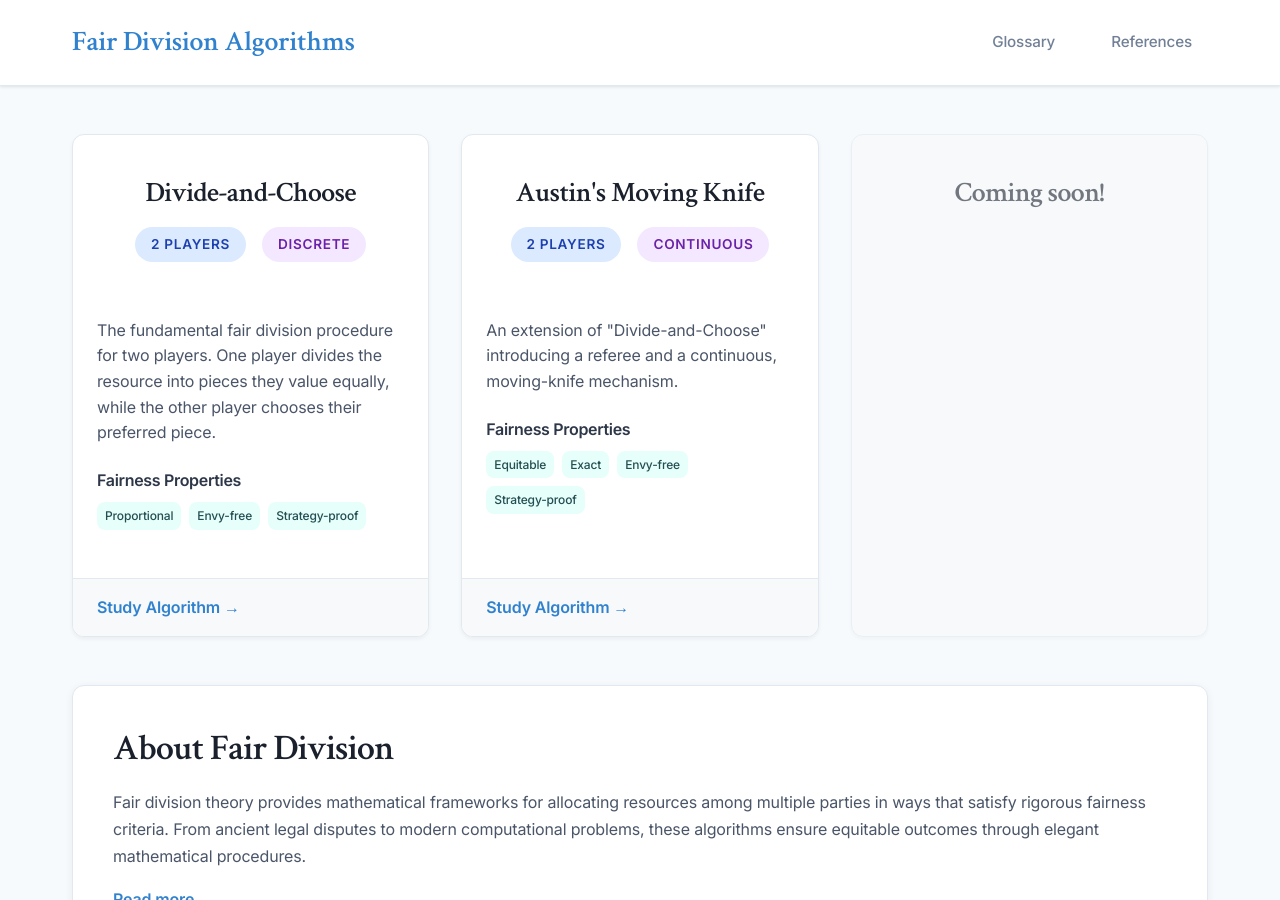
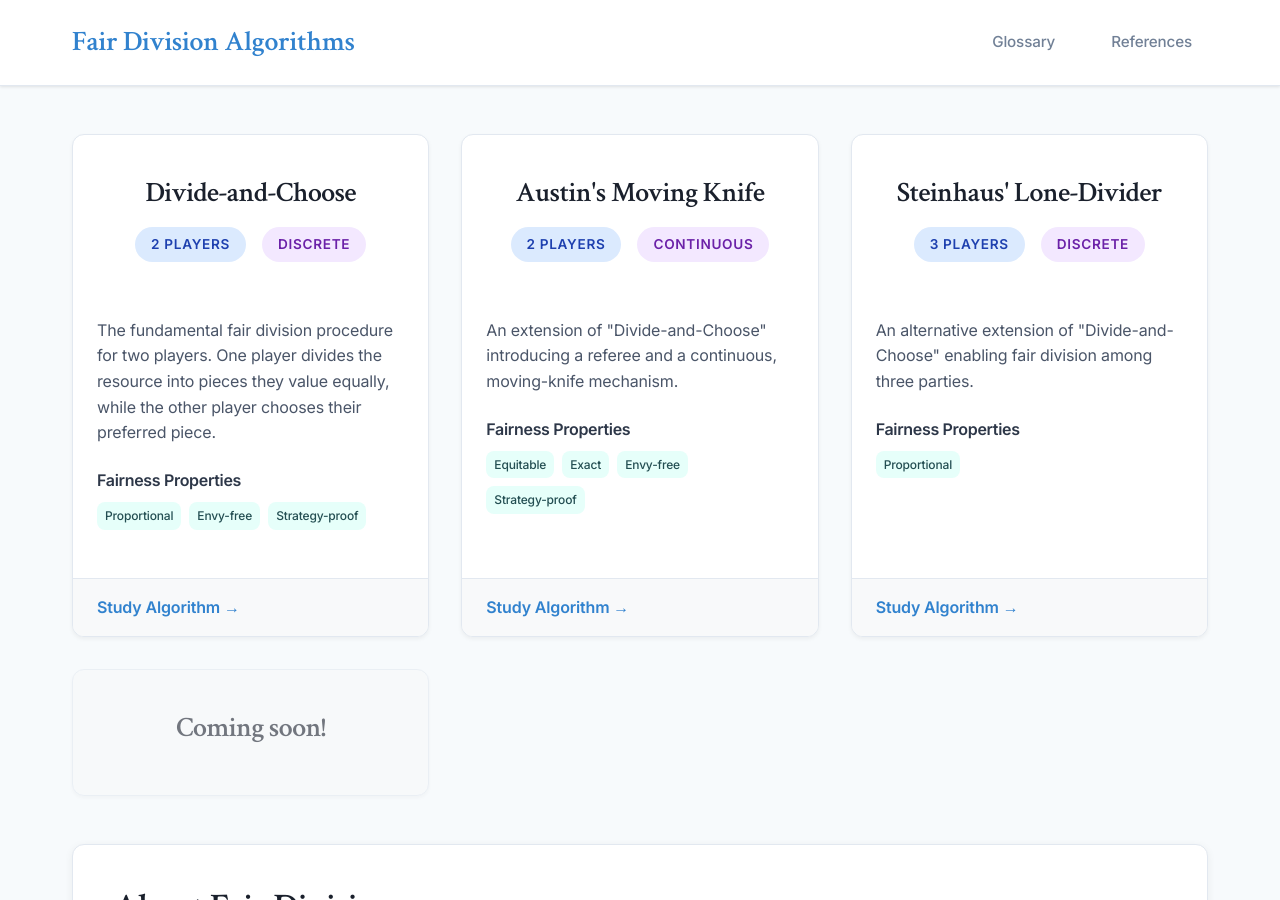
Before and after one commit to amaan-19/fair-division-exercises, a Jekyll site: the page built from index.md, in a window 1280 px wide and 900 px high. Built offline with Jekyll 4.4.1, drawn with Linux system fonts in a browser that asks for light colours; our own code applies the rules of GitHub Pages for plain Markdown files.

Commit message:
started work on steinhaus

```diff
--- a/index.md
+++ b/index.md
@@ -57,6 +57,29 @@ title: Fair Division Algorithms
       </div>
     </div>
 
+    <!-- Steinhaus' Lone-Divider Algorithm Card -->
+    <div class="algorithm-card">
+      <div class="algorithm-header">
+        <h3 class="algorithm-title">Steinhaus' Lone-Divider</h3>
+        <div class="algorithm-meta">
+          <span class="meta-badge players-badge">3 Players</span>
+          <span class="meta-badge complexity-badge">Discrete</span>
+        </div>
+      </div>
+      <div class="algorithm-content">
+        <p class="algorithm-description">An alternative extension of "Divide-and-Choose" enabling fair division among three parties.</p>
+        <div class="algorithm-properties">
+          <h4>Fairness Properties</h4>
+          <div class="property-tags">
+            <span class="property-tag">Proportional</span>
+          </div>
+        </div>
+      </div>
+      <div class="algorithm-footer">
+        <a href="{{ '/algorithms/steinhaus-lone-divider/' | relative_url }}" class="algorithm-link">Study Algorithm →</a>
+      </div>
+    </div>
+
     <!-- Placeholder for future algorithms -->
     <div class="algorithm-card coming-soon">
       <div class="algorithm-header">
```
Also changed, not shown: algorithms/austins-moving-knife.md (+1 -1 lines), algorithms/steinhaus-lone-divider.md (added, +33 -0 lines).
